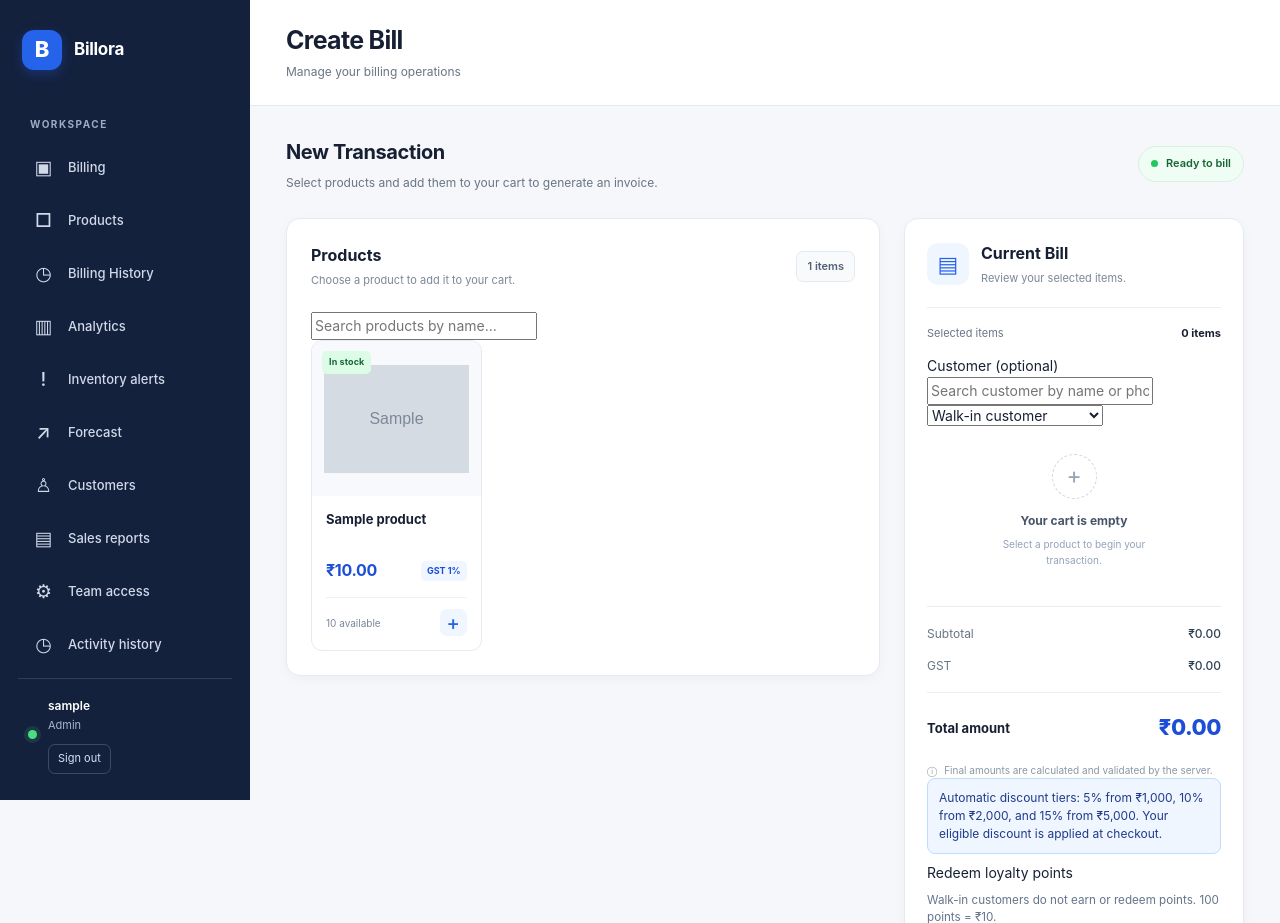
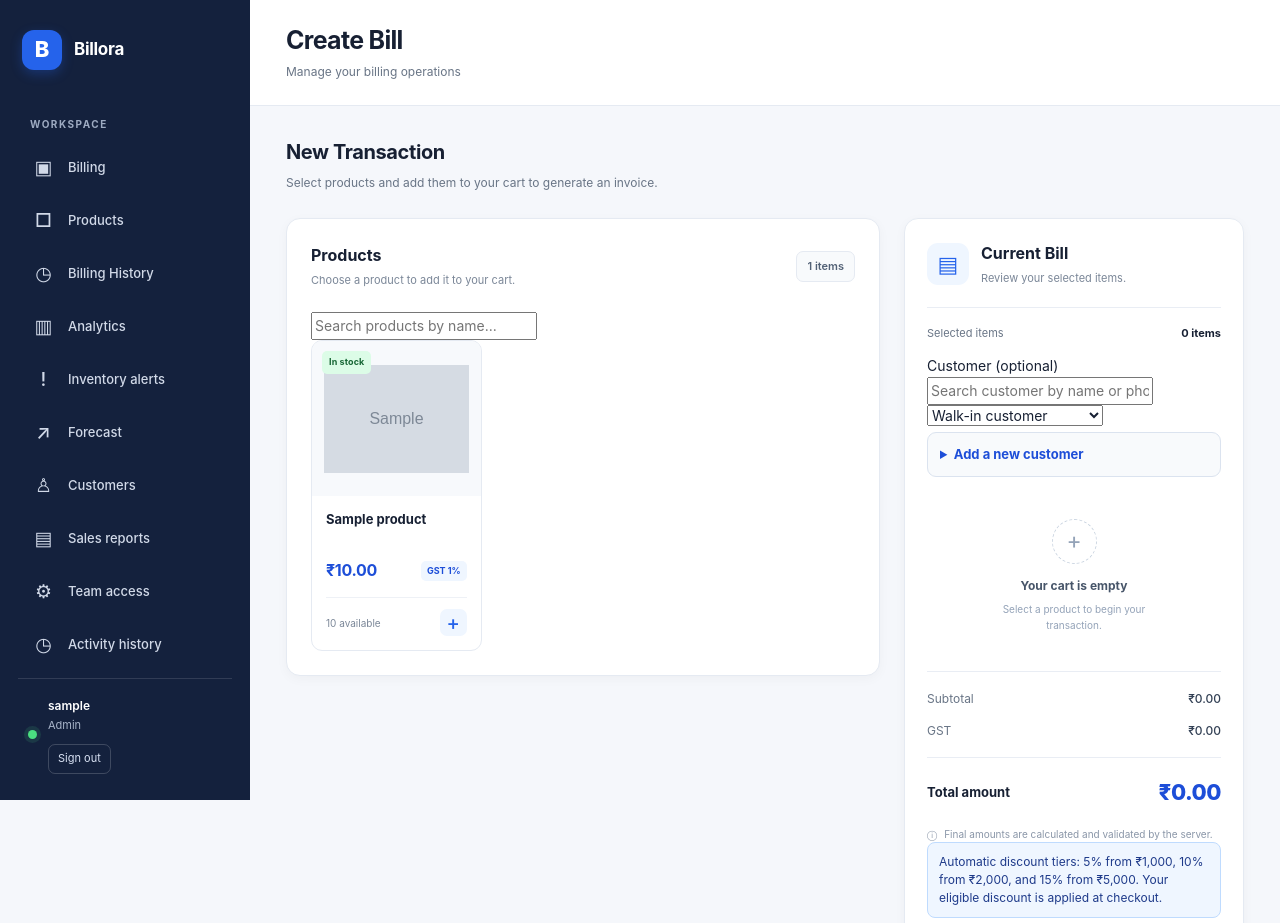
Before and after one commit to rajendhiran45/billing-system-flask, a Flask app: template templates/billing.html in a window 1280 px wide. Shown: the top 923 px of the page. Run offline with Flask 3, Linux system fonts and the light colour scheme; the visitor is signed in with stand-in values (Sample User, id 1); the template is opened without the code that fills it: most values are stand-ins (such as "Sample title", 1, 10 or a date in 2020); grey boxes marked "Sample" are stand-in pictures; data that the repository does not hold is empty.

Commit message:
Add Customer Option In Billing Page

```diff
--- a/templates/billing.html
+++ b/templates/billing.html
@@ -21,10 +21,7 @@
             <p>Select products and add them to your cart to generate an invoice.</p>
         </div>
 
-        <div class="transaction-badge">
-            <span class="transaction-dot"></span>
-            Ready to bill
-        </div>
+
     </div>
 
     <!-- Main billing layout -->
@@ -77,7 +74,7 @@
                     <div class="product-image-wrap">
 
                         <img
-                            src="{% if product.image_path and product.image_path.startswith('http') %}{{ product.image_path }}{% else %}{{ url_for('static', filename=product.image_path if product.image_path else 'uploads/products/default.jpg') }}{% endif %}"
+                            src="{{ url_for('static', filename=product.image_path if product.image_path else 'uploads/products/default.jpg') }}"
                             alt="{{ product.name }}"
                             class="product-img"
                             loading="lazy"
@@ -187,7 +184,17 @@
                 <small id="customer-search-status"></small>
             </label>
 
-
+            <details class="quick-customer" id="quick-customer-panel">
+                <summary>Add a new customer</summary>
+                <p>Register a customer now and select them for this bill.</p>
+                <div class="quick-customer-fields">
+                    <input id="quick-customer-name" type="text" maxlength="120" placeholder="Customer name *" autocomplete="name">
+                    <input id="quick-customer-phone" type="tel" maxlength="30" placeholder="Phone number" autocomplete="tel">
+                    <input id="quick-customer-email" type="email" maxlength="120" placeholder="Email address" autocomplete="email">
+                    <input id="quick-customer-address" type="text" maxlength="255" placeholder="Address" autocomplete="street-address">
+                </div>
+                <button type="button" class="quick-customer-save" id="quick-customer-save">Save and select customer</button>
+            </details>
 
             <!-- JavaScript inserts cart rows here -->
             <div id="cart-items" class="cart-items">
```
